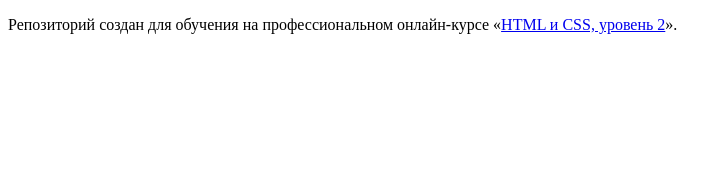
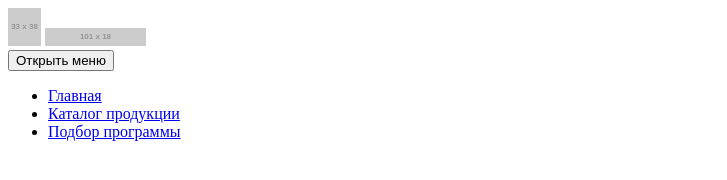
Before and after one commit to volkov85/693011-cat-energy-16, a website: page source/index.html in a window 1280 px wide. Shown: the whole page, without its empty margins (0-727 px from the left). Drawn offline with Linux system fonts and the light colour scheme; placeholder pictures from the web are drawn by us.

Commit message:
Начало разметки - блок header

```diff
--- a/source/index.html
+++ b/source/index.html
@@ -5,8 +5,37 @@
     <title>HTML Academy: Кэт энерджи</title>
   </head>
   <body>
+    <header class="page-header">
+      <a class="page-header__picture-logo">
+        <img src="http://placehold.it/33x38">
+      </a>
+      <a class="page-header__text-logo">
+        <img src="http://placehold.it/101x18">
+      </a>
+      <nav class="main-nav">
+        <button class="main-nav__toggle" type="button">
+          Открыть меню
+        </button>
+        <ul class="main-nav__list site-list">
+          <li class="site-list__item site-list__item--active">
+            <a href="#">Главная</a>
+          </li>
+          <li class="site-list__item">
+            <a href="catalog.html">Каталог продукции</a>
+          </li>
+          <li class="site-list__item">
+            <a href="form.html">Подбор программы</a>
+          </li>
+        </ul>
+      </nav>
+    </header>
 
-    <p>Репозиторий создан для обучения на профессиональном онлайн‑курсе «<a href="https://htmlacademy.ru/intensive/adaptive">HTML и CSS, уровень 2</a>».</p>
+    <main>
 
+    </main>
+
+    <footer>
+
+    </footer>
   </body>
 </html>
```
Also changed, not shown: source/catalog.html (added, +12 -0 lines), source/form.html (added, +12 -0 lines).
